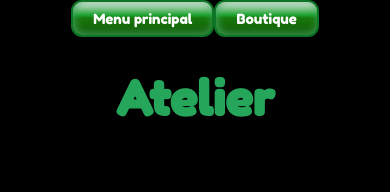
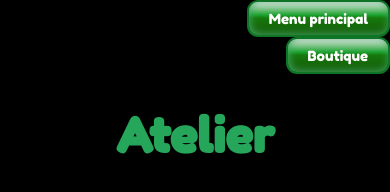
Before and after one commit to Jeremy090218/PROJET_FOREST_RUN, a plain HTML site: page www/index.html in a window 390 px wide. Both pictures are taken after a click on the button "Atelier". Drawn offline with Linux system fonts and the light colour scheme.

Commit message:
Modif CSS/princip

```diff
--- a/www/css/main.css
+++ b/www/css/main.css
@@ -52,6 +52,7 @@ button {
 	text-shadow:
 		0px -1px 0px rgba(17,31,24,0),
 		0px 0px 0px rgba(255,255,255,0.2);
+    display: block;
     margin: auto;
 
 }
@@ -63,9 +64,11 @@ width: 100%;
 height: 100%;
 }
 
-#menuPrincipal #btn0 {
-  display: inline-block;
-  vertical-align: top;
+#btn0 {
+
+  margin-right: inherit;
+
+
 }
 
 
@@ -77,7 +80,6 @@ height: 100%;
 }
 
 
-#atelier #btnA {
-  display: inline-block;
-  vertical-align: top;
+#atelier #divA {
+  margin-right: inherit;
 }
--- a/www/js/vue/VueAtelier.js
+++ b/www/js/vue/VueAtelier.js
@@ -5,7 +5,7 @@ class VueAtelier extends Vue {
 
 
     const buttonMenuPrincip = this.create('button');
-    buttonMenuPrincip.id="btnA";
+    buttonMenuPrincip.id="divA";
     this.add(buttonMenuPrincip);
     buttonMenuPrincip.innerHTML = "Menu principal";
     buttonMenuPrincip.onclick = () => {
@@ -13,7 +13,7 @@ class VueAtelier extends Vue {
     }
 
     const buttonBtq = this.create('button');
-    buttonBtq.id="btnA";
+    buttonBtq.id="divA";
     this.add(buttonBtq);
     buttonBtq.innerHTML = "Boutique";
     buttonBtq.onclick = () => {
--- a/www/js/vue/VueMenuPrincipal.js
+++ b/www/js/vue/VueMenuPrincipal.js
@@ -5,7 +5,7 @@ class VueMenuPrincipal extends Vue {
 
     //Button option
     const buttonOption = this.create('button');
-    buttonOption.id="btnO";
+    buttonOption.id="btn0";
     this.add(buttonOption);
     buttonOption.innerHTML = "Options";
     buttonOption.onclick = () => {
```
